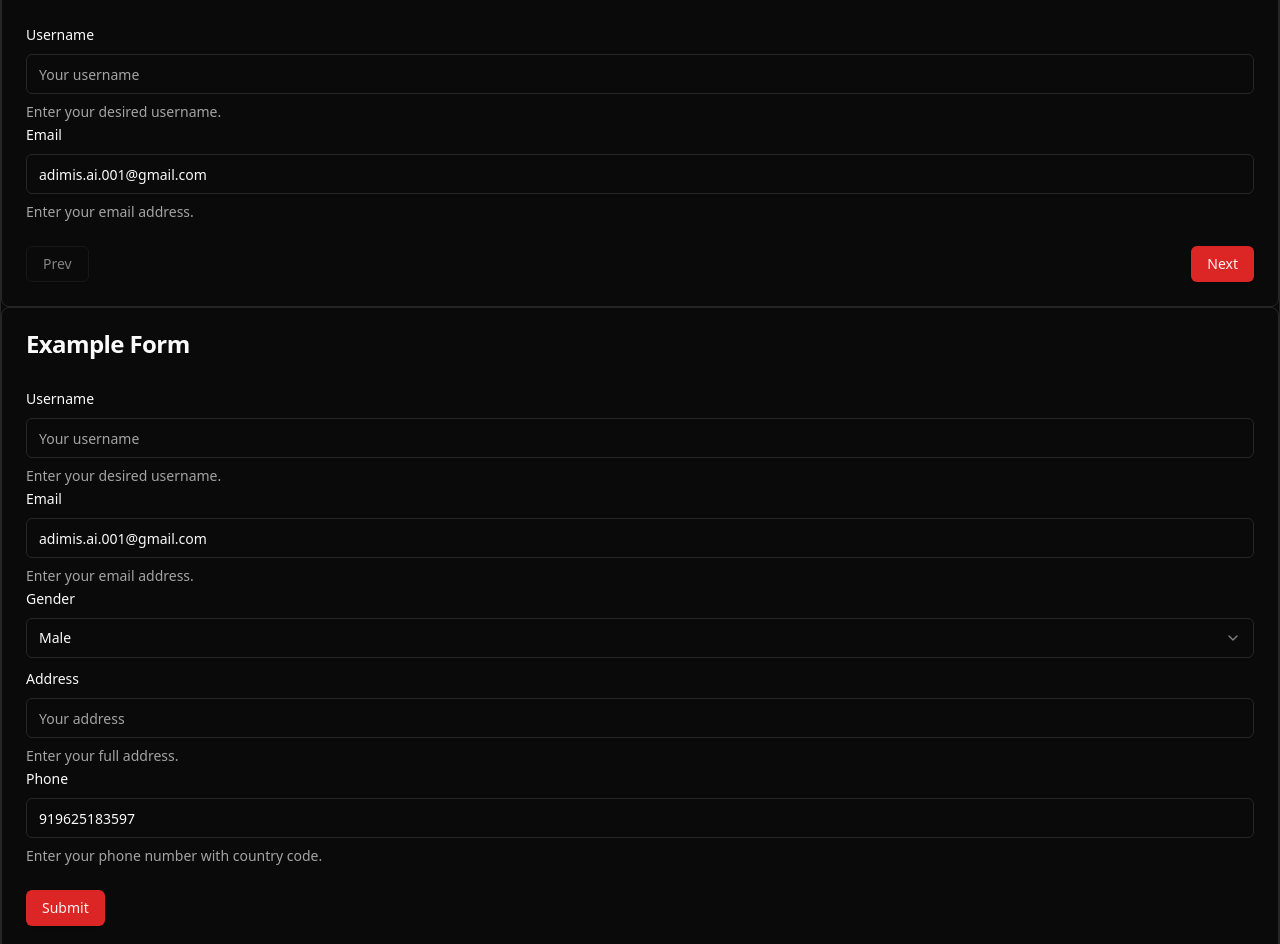
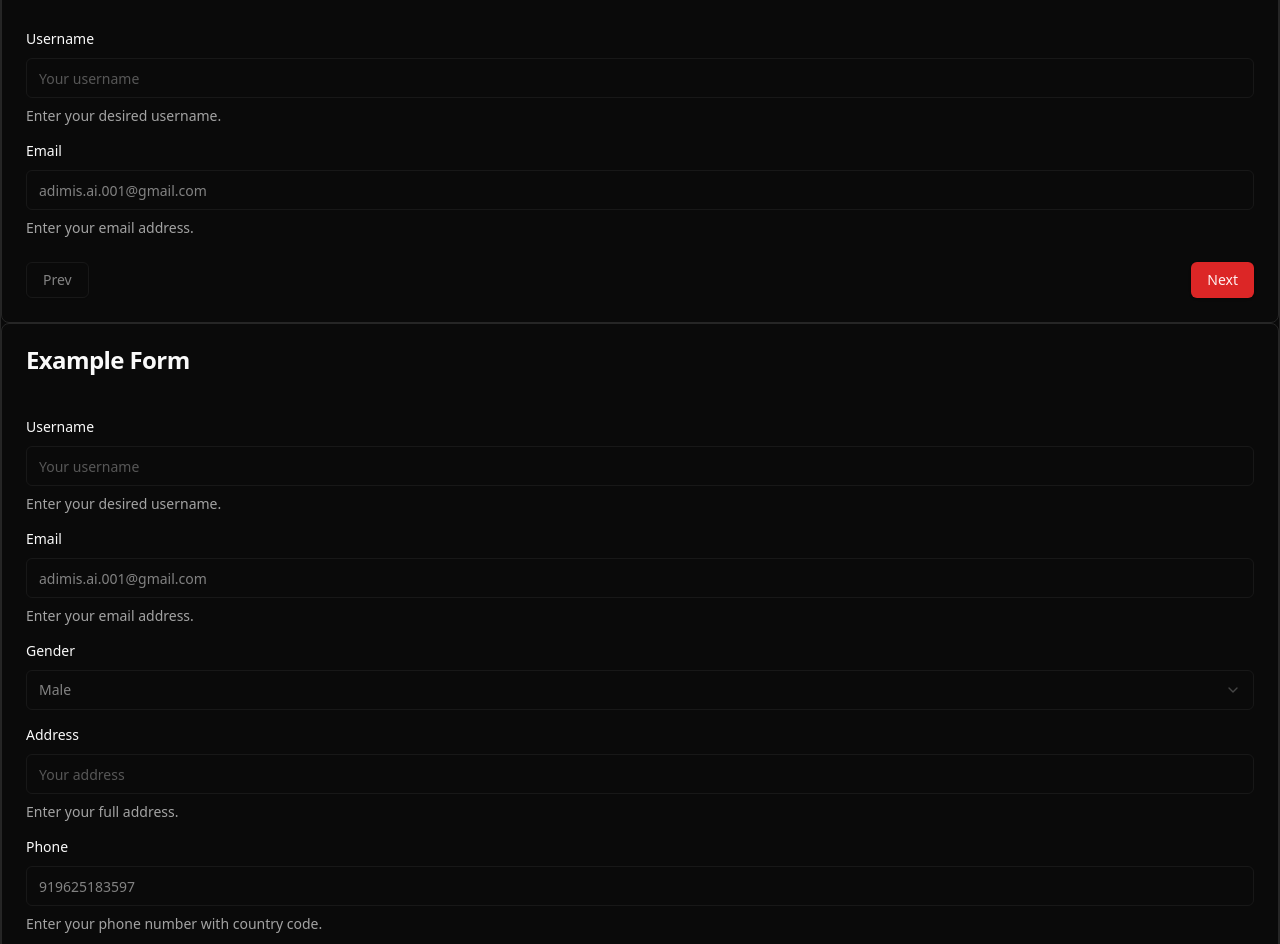
Before and after one commit to AdimisDev/react-schema-form, a React (Vite) app: page / in a window 1280 px wide. Shown: the part 120-1064 px from the top of the page. Built offline with nearby package versions, Linux system fonts and the light colour scheme.

Commit message:
feature/formDisabled

```diff
--- a/src/App.tsx
+++ b/src/App.tsx
@@ -199,6 +199,7 @@ const App = () => {
       email: "adimis.ai.001@gmail.com",
       phone: "919625183597",
     },
+    formDisabled: true,
     onChange: (formResponse, fieldValidations, canIgnoreErrors) =>
       console.log(
         "Form OnChange: ",
@@ -224,6 +225,7 @@ const App = () => {
     card: true,
     theme: "dark",
     themeColors: defaultThemeColors,
+    formDisabled: true,
     multiStepFormSteps: {
       step_1: {
         stageLabel: "Step 1",
--- a/src/components/MultiStepShadcnForm.tsx
+++ b/src/components/MultiStepShadcnForm.tsx
@@ -44,6 +44,7 @@ const MultiStepShadcnFormBody = <TFieldValues extends FieldValues>({
     formKey,
     formDescription,
     visibleFields,
+    formDisabled,
     submitButtonLoading,
     handleOnInvalidSubmit,
     handleOnSubmit,
@@ -130,10 +131,12 @@ const MultiStepShadcnFormBody = <TFieldValues extends FieldValues>({
                           if (!formItem) return null;
 
                           return (
+                            <div className="mt-3">
                               <FormField
                                 key={formItem.key}
                                 control={formMethods.control}
                                 name={formItem.key}
+                                disabled={formDisabled}
                                 render={({ field }) => (
                                   <FormItem>
                                     <FormLabel>{formItem.title}</FormLabel>
@@ -160,6 +163,7 @@ const MultiStepShadcnFormBody = <TFieldValues extends FieldValues>({
                                   </FormItem>
                                 )}
                               />
+                            </div>
                           );
                         })}
                     </React.Fragment>
@@ -175,6 +179,15 @@ const MultiStepShadcnFormBody = <TFieldValues extends FieldValues>({
                   Prev
                 </Button>
                 {isLastStep ? (
+                  formDisabled ? (
+                    <Button
+                      disabled={true}
+                      className={submitButtonClassName}
+                      style={submitButtonStyle}
+                    >
+                      Next
+                    </Button>
+                  ) : (
                     !hideSubmitButton && (
                       <Button
                         type="submit"
@@ -186,8 +199,11 @@ const MultiStepShadcnFormBody = <TFieldValues extends FieldValues>({
                         Submit
                       </Button>
                     )
+                  )
                 ) : (
-                  <Button onClick={handleNext}>Next</Button>
+                  <Button onClick={handleNext} disabled={isLastStep}>
+                    Next
+                  </Button>
                 )}
               </Footer>
             </TabsContent>
--- a/src/components/ShadcnForm.tsx
+++ b/src/components/ShadcnForm.tsx
@@ -44,6 +44,7 @@ const ShadcnFormBody = <TFieldValues extends FieldValues>({
     formKey,
     formDescription,
     visibleFields,
+    formDisabled,
     submitButtonLoading,
     handleOnInvalidSubmit,
     handleOnSubmit,
@@ -94,10 +95,12 @@ const ShadcnFormBody = <TFieldValues extends FieldValues>({
               {formFields.map((formField) => {
                 if (visibleFields?.has(formField.key)) {
                   return (
+                    <div className="mt-3">
                       <FormField
                         key={formField.key}
                         control={formMethods.control}
                         name={formField.key}
+                        disabled={formDisabled}
                         render={({ field }) => (
                           <FormItem>
                             <FormLabel>{formField.title}</FormLabel>
@@ -124,6 +127,7 @@ const ShadcnFormBody = <TFieldValues extends FieldValues>({
                           </FormItem>
                         )}
                       />
+                    </div>
                   );
                 }
               })}
@@ -137,7 +141,7 @@ const ShadcnFormBody = <TFieldValues extends FieldValues>({
                 <Button
                   type="submit"
                   loading={submitButtonLoading}
-                  disabled={disableSubmitButton}
+                  disabled={formDisabled ?? disableSubmitButton}
                   className={submitButtonClassName}
                   style={submitButtonStyle}
                 >
--- a/src/context/FormContext.tsx
+++ b/src/context/FormContext.tsx
@@ -17,6 +17,7 @@ const SchemaFormProvider = <TFieldValues extends FieldValues>(
     formMethods,
     visibleFields,
     submitButtonLoading,
+    formDisabled,
     handleOnSubmit,
     handleOnInvalidSubmit,
     useFieldArrayGetter,
@@ -34,6 +35,7 @@ const SchemaFormProvider = <TFieldValues extends FieldValues>(
         formFields,
         formMethods,
         visibleFields,
+        formDisabled,
         submitButtonLoading,
         handleOnSubmit,
         handleOnInvalidSubmit,
--- a/src/form.interface.ts
+++ b/src/form.interface.ts
@@ -93,6 +93,7 @@ export interface ISchemaFormProps<TFieldValues extends FieldValues> {
   criteriaMode?: CriteriaMode;
   formStyle?: React.CSSProperties;
   formClassName?: string;
+  formDisabled?: boolean;
   onSubmit?: (values: TFieldValues) => Promise<void> | void;
   onInvalidSubmit?: SubmitErrorHandler<TFieldValues>;
   onChange?: (
@@ -110,6 +111,7 @@ export interface FormContextType<TFieldValues extends FieldValues> {
   formFields: IFieldSchema<TFieldValues>[];
   formMethods: UseFormReturn<TFieldValues>;
   visibleFields: Set<Path<TFieldValues>>;
+  formDisabled: boolean;
   submitButtonLoading: boolean;
   handleOnSubmit: (values: TFieldValues) => void;
   handleOnInvalidSubmit: (errors: FieldErrors<TFieldValues>) => void;
--- a/src/hooks/useSchemaForm.tsx
+++ b/src/hooks/useSchemaForm.tsx
@@ -162,6 +162,7 @@ export const useSchemaForm = <TFieldValues extends FieldValues>(
     formMethods,
     visibleFields,
     submitButtonLoading,
+    formDisabled: props.formDisabled ? true : false,
     handleOnSubmit,
     handleOnInvalidSubmit,
     useFieldArrayGetter,
```
Also changed, not shown: 1 other file (tests, documents, lock files or other folders). Lines whose indentation alone changed are shown as unchanged.
